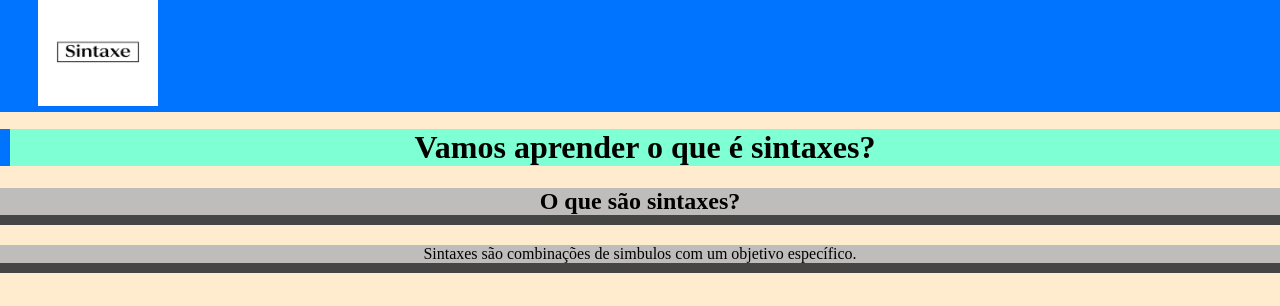
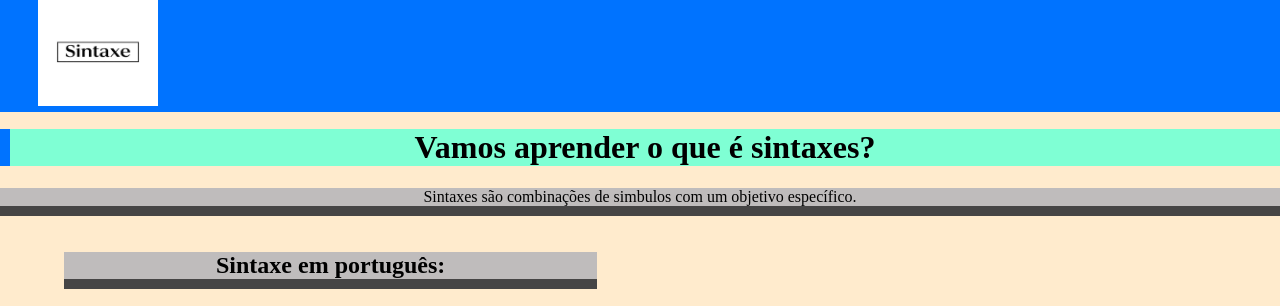
Before and after one commit to Lucas2302N/Sintaxe, a plain HTML site: page index.html in a window 1280 px wide. Shown: the top 306 px of the page. Drawn offline with Linux system fonts and the light colour scheme.

Commit message:
Update index.html

```diff
--- a/index.html
+++ b/index.html
@@ -13,7 +13,6 @@
 
          <br><br><br><br><br><br>
          <h1>Vamos aprender o que é sintaxes?</h1>
-            <h2 id="Tcentro">O que são sintaxes?</h2>
             <p id="Tcentro">Sintaxes são combinações de simbulos com um objetivo específico.</p>
  <section id="">
 <div class="coluna">
```
